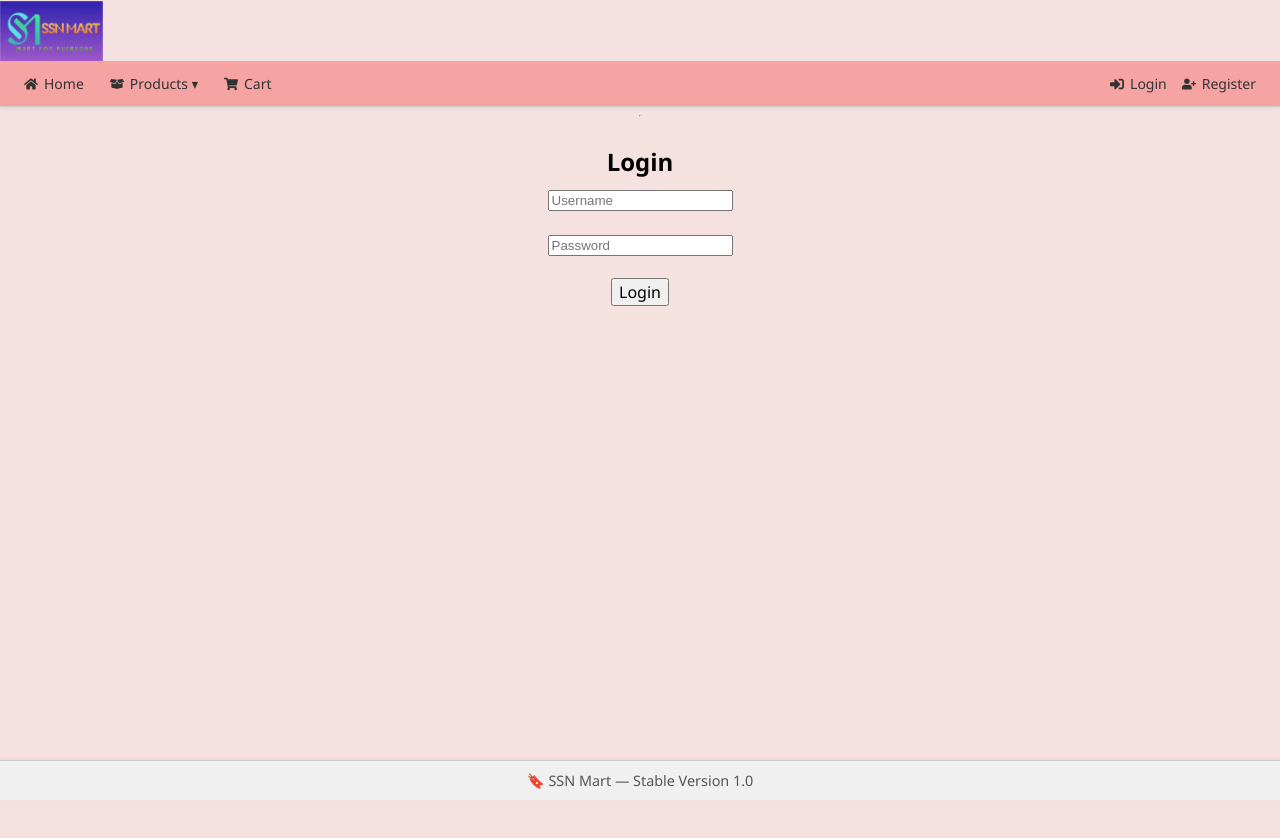
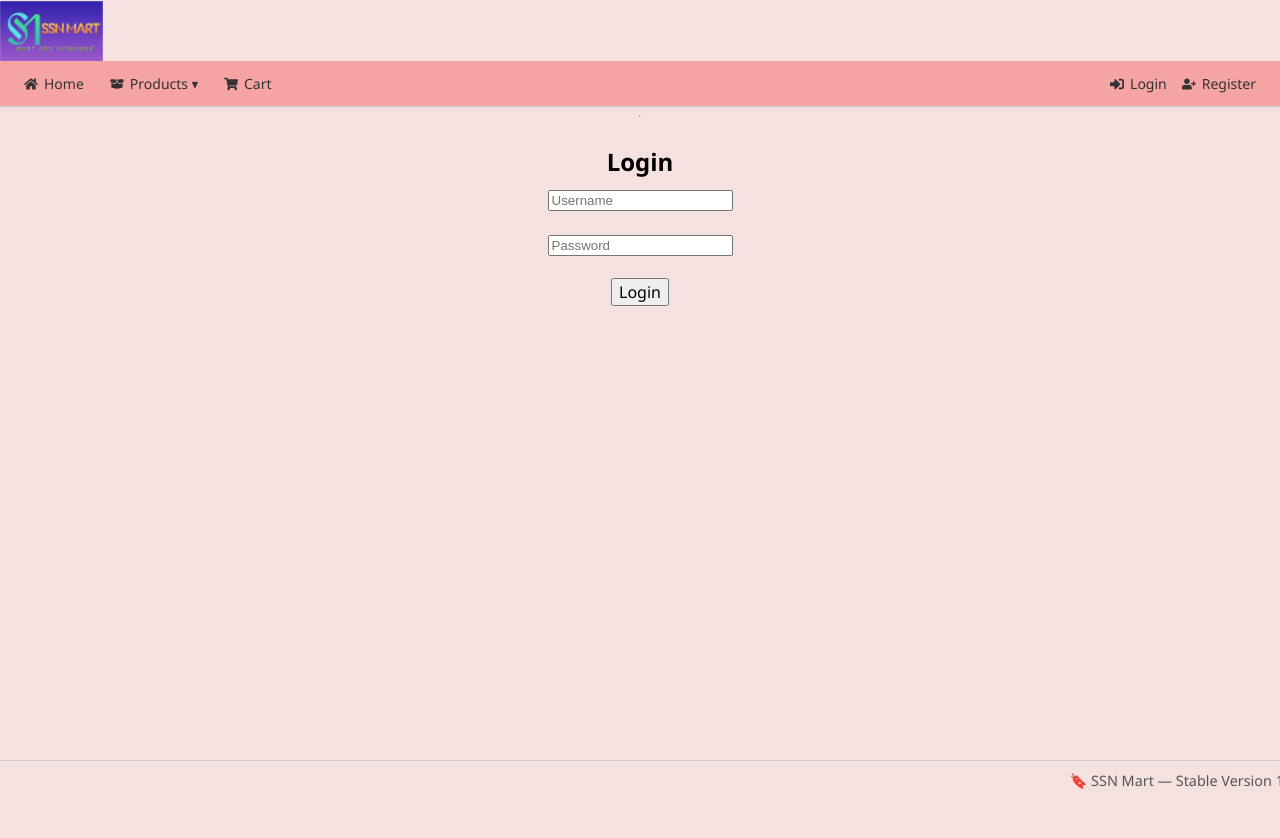
Before and after one commit to SubhransuKatalon/ssnmart, a React (Vite) app in the folder client/: page /login in a window 1280 px wide. Shown: the top 838 px of the page. Built offline with nearby package versions, Linux system fonts and the light colour scheme.

Commit message:
🧹 Fix position of footer text

```diff
--- a/client/src/components/Footer.css
+++ b/client/src/components/Footer.css
@@ -1,13 +1,18 @@
-/* client/src/components/Footer.css */
 .app-footer {
   width: 100%;
-  background-color: #f0f0f0;
-  text-align: center;
-  padding: 10px 0;
+  background-color: transparent; /* Make it transparent */
+  text-align: right;              /* Align content to the right */
+  padding: 10px 16px;             /* Slight right padding */
   font-size: 0.9rem;
   color: #555;
-  position: relative;
+  position: fixed;
   bottom: 0;
   left: 0;
-  box-shadow: 0 -1px 3px rgba(0,0,0,0.05);
+  box-shadow: none;               /* Remove shadow */
+  z-index: 999;                   /* Ensure it stays on top */
+  pointer-events: none;          /* Optional: prevent clicks */
 }
+
+.app-footer span {
+  pointer-events: auto;          /* Allow selection/copy if needed */
+}
```
